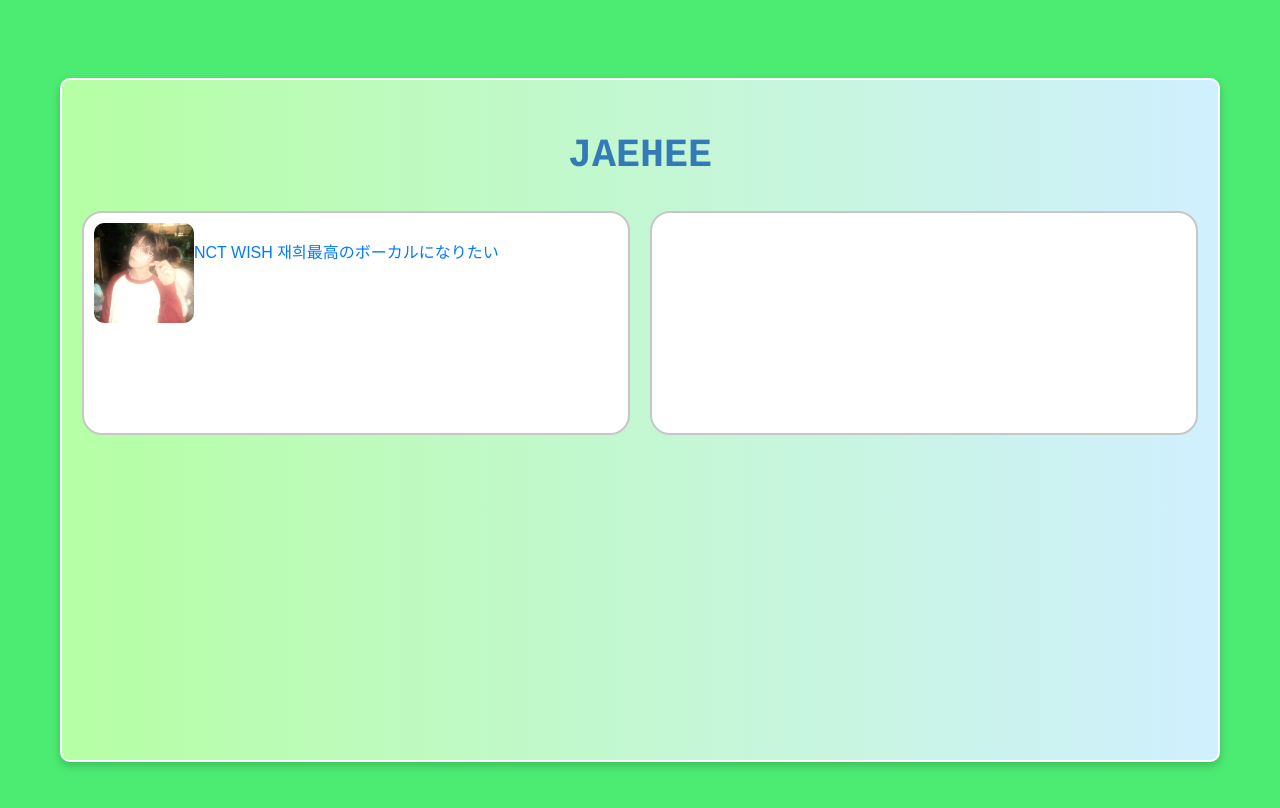
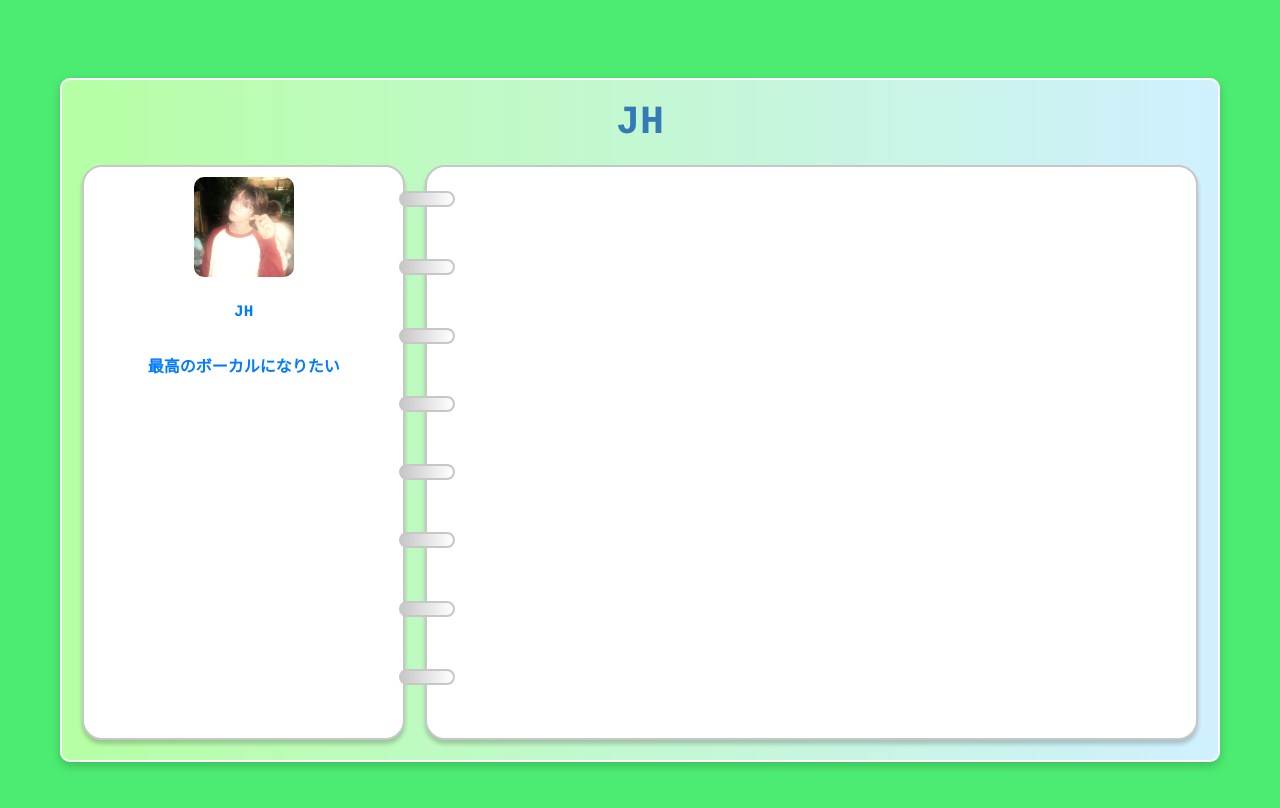
Before and after one commit to hvvijung/miniHomepage_front, a React (Create React App) app: page / in a window 1280 px wide. Shown: the top 808 px of the page. Built offline with nearby package versions, Linux system fonts and the light colour scheme.

Commit message:
💄 add spiral design elements

```diff
--- a/src/pages/MainPage.tsx
+++ b/src/pages/MainPage.tsx
@@ -10,6 +10,7 @@ const Container = styled.div`
   height: 100vh;
   position: relative;
   font-family: Arial, sans-serif;
+  overflow: hidden;
 
   &::before {
     content: "I ❤️ JH ";
@@ -53,21 +54,27 @@ const Board = styled.div`
 
 const Notebooks = styled.div`
   display: flex;
+  width: 100%;
   justify-content: space-around;
   width: 100%;
+  height: 100%;
   gap: 20px;
 `;
+interface NotebookProps {
+  boxWidth?: string;
+}
 
-const Notebook = styled.div`
+const Notebook = styled.div<NotebookProps>`
   background-color: white;
-  width: 100%;
+  width: ${(props) => (props.boxWidth ? props.boxWidth : "100%")};
   padding: 10px;
   display: flex;
-  flex-direction: column
+  flex-direction: column;
   align-items: center;
   border-radius: 20px;
   min-height: 200px;
   border: 2px solid #c7c7c7;
+  box-shadow: 0px 4px 4px rgba(0, 0, 0, 0.2);
 `;
 
 const Title = styled.h2`
@@ -75,6 +82,7 @@ const Title = styled.h2`
   text-align: center;
   font-size: 40px;
   font-family: "Courier", cursive, sans-serif;
+  margin: 0 0 20px 0;
 `;
 
 const Image = styled.img`
@@ -88,20 +96,46 @@ const Image = styled.img`
 const Text = styled.p`
   color: #007bff;
   text-align: center;
-  font-size: 16px;
+  font-weight: bold;
+  font-family: "Courier", cursive, sans-serif;
+`;
+
+const SpiralBinding = styled.div`
+  position: absolute;
+  left: 33%;
+  height: 65%;
+  width: 10px;
+  display: flex;
+  flex-direction: column;
+  justify-content: space-around;
+  align-items: center;
+  z-index: 2;
+`;
+
+const SpiralRing = styled.div`
+  width: 52px;
+  height: 12px;
+  background: linear-gradient(to right, #c7c7c7, #ffffff);
+  border: 2px solid #c7c7c7;
+  border-radius: 20px;
 `;
 
 const App: React.FC = () => {
   return (
     <Container>
       <Board>
-        <Title>JAEHEE</Title>
+        <Title>JH</Title>
         <Notebooks>
-          <Notebook>
+          <Notebook boxWidth="40%">
             <Image src={profile} alt="profile" />
-            <Text>NCT WISH 재희</Text>
+            <Text>JH</Text>
             <Text>最高のボーカルになりたい</Text>
           </Notebook>
+          <SpiralBinding>
+            {[...Array(8)].map((_, index) => (
+              <SpiralRing key={index} />
+            ))}
+          </SpiralBinding>
           <Notebook></Notebook>
         </Notebooks>
       </Board>
```
